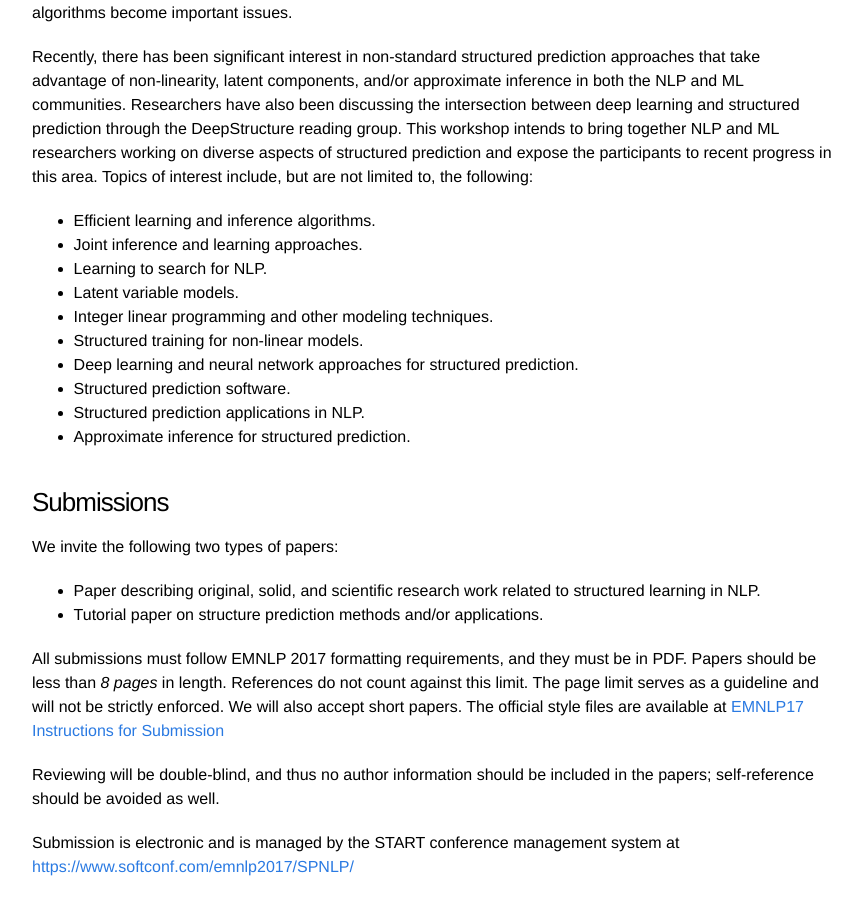
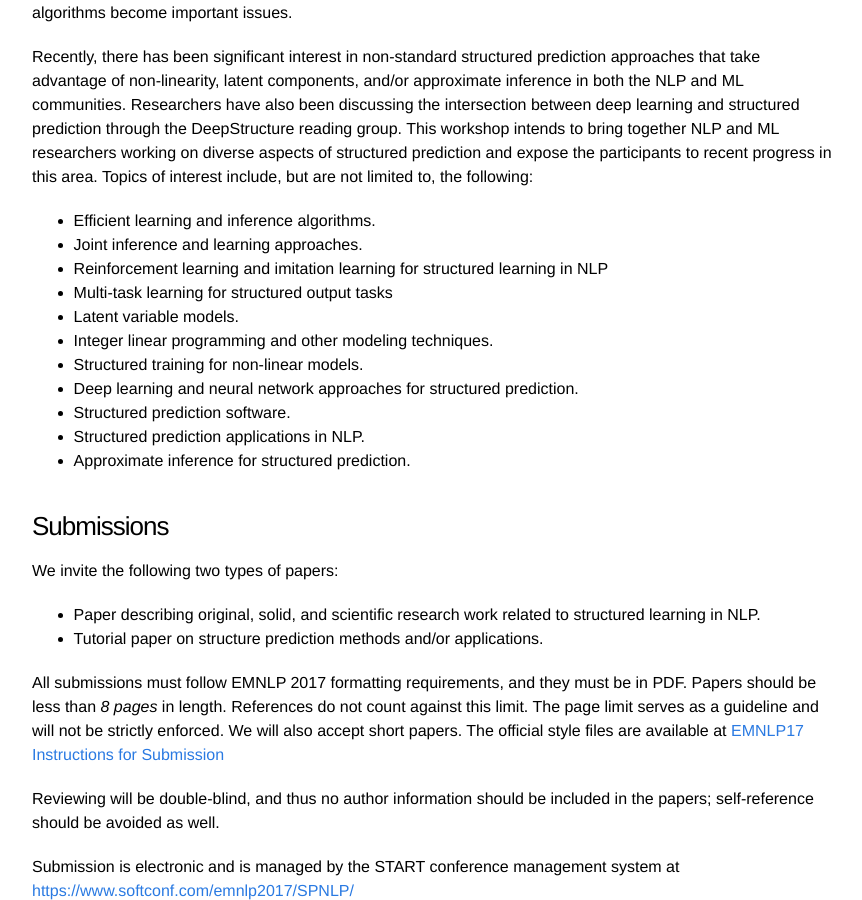
Before and after one commit to structuredprediction/structuredprediction.github.io, a Jekyll site: the page built from EMNLP17/1_cfp.md, in a window 1280 px wide and 900 px high, scrolled down 523 px. Shown: the whole window, without its empty margins (208-1070 px from the left). Built offline with Jekyll 4.4.1, drawn with Linux system fonts in a browser that asks for light colours.

Commit message:
Update 1_cfp.md

```diff
--- a/EMNLP17/1_cfp.md
+++ b/EMNLP17/1_cfp.md
@@ -40,7 +40,8 @@ following:
 
 *  Efficient learning and inference algorithms.
 *  Joint inference and learning approaches.
-*  Learning to search for NLP.
+*  Reinforcement learning and imitation learning for structured learning in NLP
+*  Multi-task learning for structured output tasks
 *  Latent variable models.
 *  Integer linear programming and other modeling techniques.
 *  Structured training for non-linear models.
```
